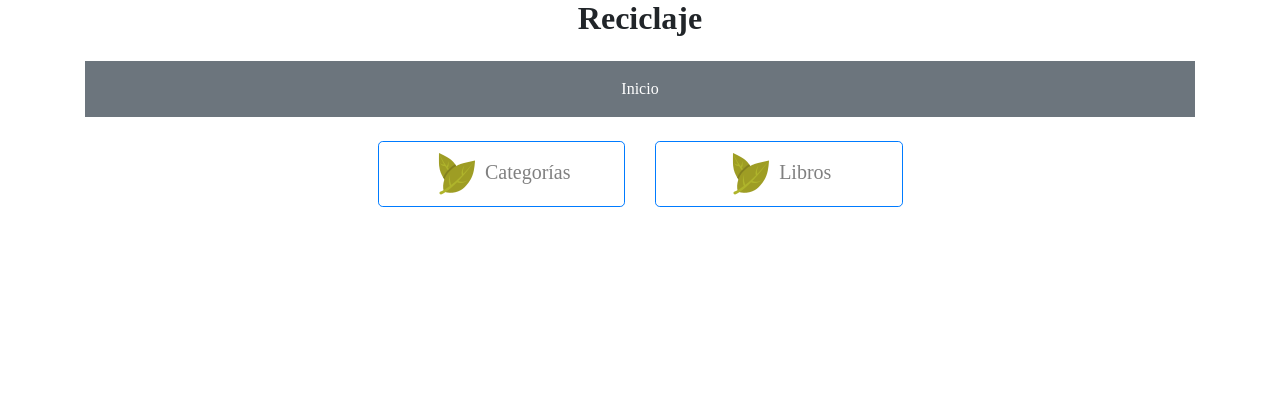
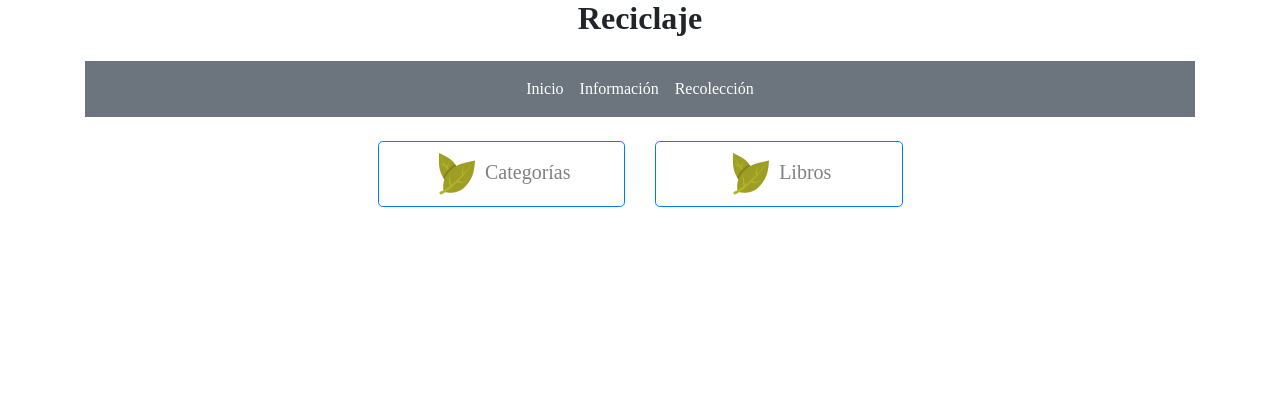
Before and after one commit to Anghelo-10-10/Proyect, a Django app: page / in a window 1280 px wide. Shown: the part 225-645 px from the top of the page. Run offline with Django 5.2, Linux system fonts and the light colour scheme; some libraries are stand-ins or nearby versions.

Commit message:
Informacion y Recoleccion

```diff
--- a/proyecto/pyvenv.cfg
+++ b/proyecto/pyvenv.cfg
@@ -2,4 +2,4 @@ home = /usr/bin
 include-system-site-packages = false
 version = 3.12.3
 executable = /usr/bin/python3.12
-command = /usr/bin/python3 -m venv /home/anghelo/Escritorio/Proyecto /proyecto
+command = /usr/bin/python3 -m venv /home/anghelo/Escritorio/Proyecto /Proyect/proyecto
--- a/proyecto_reciclaje/urls.py
+++ b/proyecto_reciclaje/urls.py
@@ -23,7 +23,7 @@ from proyecto_reciclaje import settings
 from django.urls import path
 
 
-app_name = 'reciclaje'  # Esto define el namespace para la app
+
 
 urlpatterns = [
     path('admin/', admin.site.urls),
--- a/reciclaje/templates/base.html
+++ b/reciclaje/templates/base.html
@@ -54,6 +54,12 @@
                       <li class="nav-item">
                         <a class="nav-link" href="{% url "reciclaje:index" %}" style="color:white;">Inicio</a>
                       </li>
+                      <li class="nav-item">
+                        <a class="nav-link" href="{% url "reciclaje:informacion" %}" style="color:white;">Información</a>
+                      </li>
+                      <li class="nav-item">
+                        <a class="nav-link" href="{% url "reciclaje:recoleccion" %}" style="color:white;">Recolección</a>
+                      </li>
                     </ul>
                   </div>
                 </div>
--- a/reciclaje/urls.py
+++ b/reciclaje/urls.py
@@ -4,4 +4,6 @@ from . import views
 app_name = "reciclaje"
 urlpatterns = [
     path("", views.index, name="index"),
+    path("informacion/", views.informacion, name="informacion"),
+    path("recoleccion/", views.recoleccion, name="recoleccion"),
 ]
--- a/reciclaje/views.py
+++ b/reciclaje/views.py
@@ -9,3 +9,11 @@ def index(request):
         'logged_in': request.user.is_authenticated
     }
     return render(request, 'index.html', context)
+
+def informacion(request):
+    template = loader.get_template('informacion.html')
+    return render(request, 'informacion.html')
+
+def recoleccion(request):
+    template = loader.get_template('recoleccion.html')
+    return render(request, 'recoleccion.html')
```
Also changed, not shown: db.sqlite3, reciclaje/templates/informacion.html (added), reciclaje/templates/recoleccion.html (added), 8 other files.
